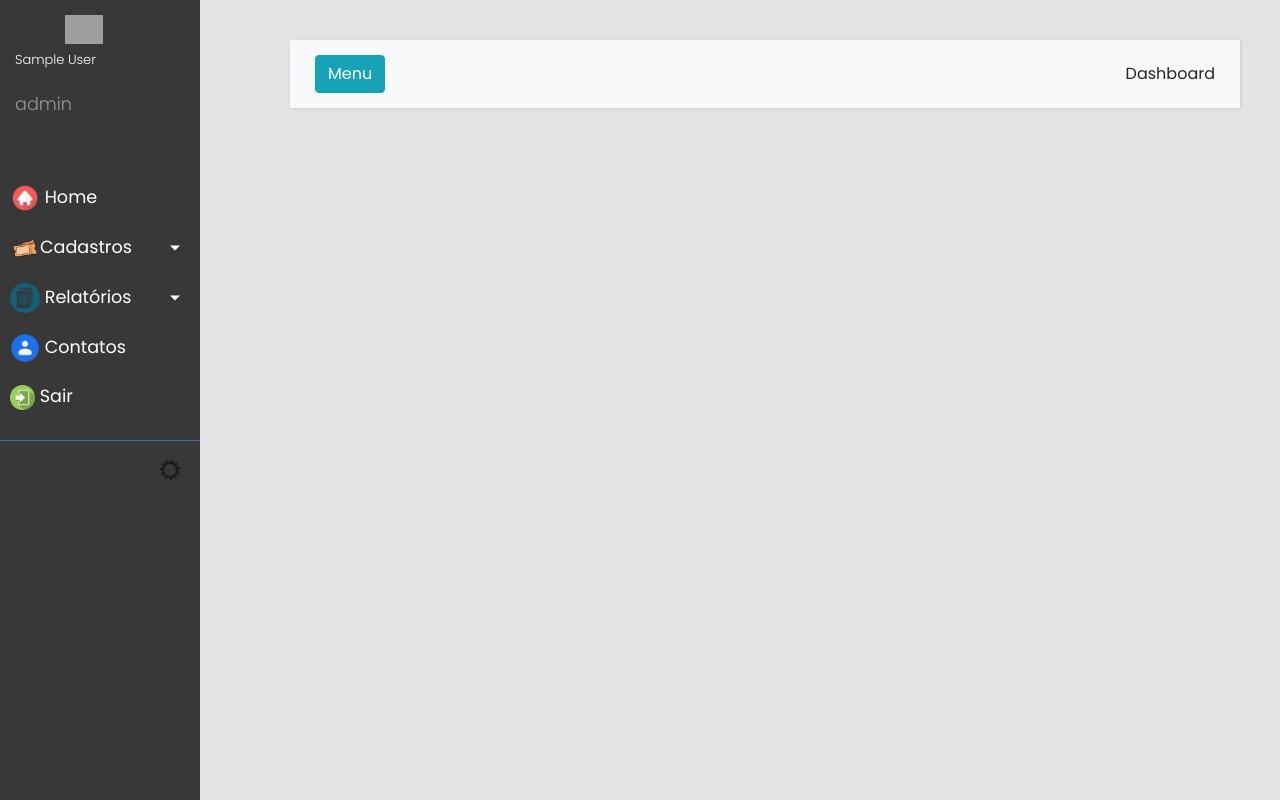
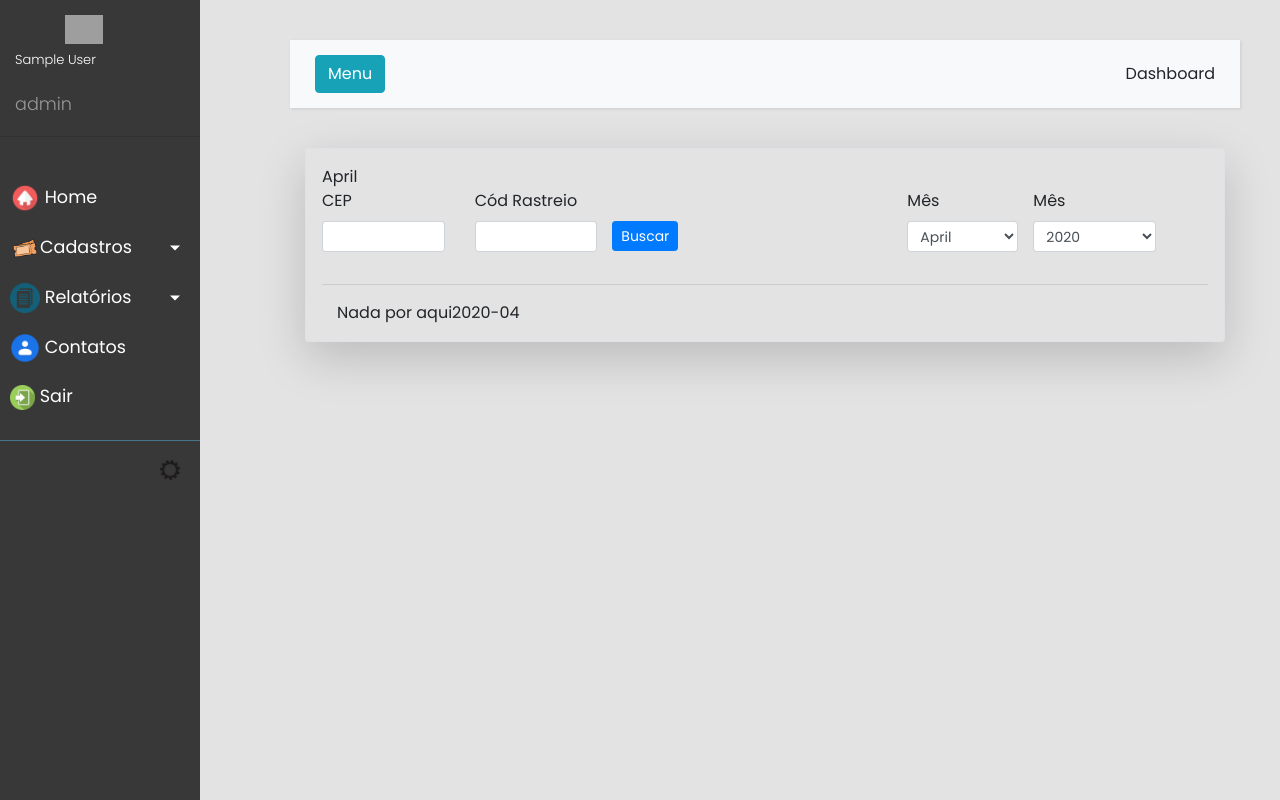
Before and after one commit to phelipell1/ControleManutencao, a PHP site: page /homepage.php in a window 1280 px wide. Run offline with PHP 8.4, Linux system fonts and the light colour scheme; the visitor is signed in with stand-in values (Sample User, id 1); tables that the repository leaves empty or names only in its code hold one stand-in row (values such as "Sample post"); some libraries are stand-ins or nearby versions; grey boxes are pictures that could not be loaded.

Commit message:
Acrescentado tabela com dados importantes da remessa, para sempre ser mostrado ao usuário.

```diff
--- a/CSS/style2.css
+++ b/CSS/style2.css
@@ -202,3 +202,7 @@
 .tx{
     margin-top: -20;
 }
+.btn-conf{
+    margin-top: 32px;
+    height: 30px;
+}
--- /dev/null
+++ b/controllers/preenche_tabela_home.php
@@ -0,0 +1,55 @@
+<?php
+    require_once('../Connections/Conexao.php');
+    $ObjDB = new DB();
+    $link = $ObjDB -> connecta_mysql();
+    setlocale(LC_TIME, 'pt_BR', 'pt_BR.utf-8', 'pt_BR.utf-8', 'portuguese');
+    date_default_timezone_set('America/Sao_Paulo');
+    $data = strftime('%Y-%m', strtotime('today'));
+    $query_busca = "select r.rms_Codigo, r.rms_dataCriacao, c.Cidade, r.rms_Rastreio, e.emp_Descricao, e.emp_CEP, d.desc_AcAbreviado from Remessas as r
+    left join Cidades as c on c.codCidade= r.rms_Codigo
+    left join Empresa as e on e.emp_Codigo = r.rms_Codigo
+    left join Destinatario as d on d.cod_Destinatario = rms_Codigo
+    where rms_dataCriacao like '%$data%'";
+
+    $resust_busca = mysqli_query($link, $query_busca);
+    $linhas = $resust_busca->num_rows;
+
+    if($resust_busca == true){
+        if($linhas <= 0){
+            echo'Nada por aqui'.$data;
+        }else{
+            echo'
+            <link rel="stylesheet" href="../bootstrap/css/bootstrap.min.css">
+            <link rel="stylesheet" href="../CSS/style2.css">
+            <table class="table table-bordered">
+                            <thead>
+                                <tr>
+                                    <th scope="col">Dt postagem</th>
+                                    <th scope="col">Aos Cuidados</th>
+                                    <th scope="col">Cidade</th>
+                                    <th scope="col">CEP</th>
+                                    <th scope="col">Cód. Rastreio</th>
+                                </tr>
+                            </thead>
+
+                        ';
+            while($reg = mysqli_fetch_array($resust_busca)){
+                echo'
+                <tbody>
+                <tr>
+                    <td scope="row">'.$reg['rms_dataCriacao'].'</td>
+                    <td scope="row">'.$reg['desc_AcAbreviado'].'</td>
+                    <td scope="row">'.$reg['Cidade'].'</td>
+                    <td scope="row">'.$reg['emp_CEP'].'</td>
+                    <td scope="row">'.$reg['rms_Rastreio'].'</td>
+
+                </tr>
+                </tbody>
+               </tale>
+                ';
+            }
+        }
+    }else{
+        echo mysqli_error($link);
+    }
+?>
--- a/forms/cadastro_manutencao.php
+++ b/forms/cadastro_manutencao.php
@@ -78,7 +78,7 @@
     })
     });
 </script>
-<div class="contaniner">
+<div class="container">
     <div class="shadow-lg p-3 mb-5 rounded border">
     <div class="alert alert-warning alert-dismissible fade show" role="alert">
         <strong>Atenção!</strong> Se for enviar Remessa para manutenção cadastrar Remessa.
--- a/views/homepage.php
+++ b/views/homepage.php
@@ -3,6 +3,10 @@
 require_once('../Connections/Conexao.php');
 $perfil_acesso = $_SESSION['userperfil'];
 $rms = isset($_GET['rms']) ? $_GET['rms'] : 0;
+//$data = date('A');
+setlocale(LC_TIME, 'pt_BR', 'pt_BR.utf-8', 'pt_BR.utf-8', 'portuguese');
+date_default_timezone_set('America/Sao_Paulo');
+$data = strftime('%B', strtotime('today'));
 $Obj = new DB();
 $link = $Obj->connecta_mysql();
 if (!isset($_SESSION['login'])) {
@@ -11,6 +15,7 @@
 ?>
 <!DOCTYPE html>
 <html>
+
 <head>
     <meta charset="utf-8">
     <meta name="viewport" content="width=device-width, initial-scale=1.0">
@@ -21,25 +26,38 @@
     <link rel="stylesheet" href="../CSS/home.css">
     <!-- Font Awesome JS -->
     <script src="../jquery/jquery-3.4.1.js"></script>
+    <script type="text/javascript" src="https://cdnjs.cloudflare.com/ajax/libs/jquery.mask/1.14.0/jquery.mask.js"></script>
+    <!--Carrega dados da tabela-->
+    <script>
+        $(document).ready(function(){
+            $.ajax({
+                    url: '../controllers/preenche_tabela_home.php',
+                    success: function(data) {
+                        $("#tbody-dados").html(data);
+                    }
+                });
+        });
+    </script>
+
     <!--Essa parte carrega as informações com base no perfil do Usuario-->
     <script>
-        $(document).ready(function(){
+        $(document).ready(function() {
             //Acesso segundo perfil do Usuário
-            var perfil = "<?echo$perfil_acesso?>";
+            var perfil = "<? echo $perfil_acesso ?>";
 
-            if(perfil == 'Suporte'){
+            if (perfil == 'Suporte') {
                 $('#btnDestinatarios').show();
                 $('#btnEmpresas').show();
                 $('#btnRemetente').show();
                 $('#SubMenuTicketOpen').show();
                 $('#bt').show();
-            }else if(perfil == 'Administrador'){
+            } else if (perfil == 'Administrador') {
                 $('#btnDestinatarios').show();
                 $('#btnEmpresas').show();
                 $('#btnRemetente').show();
                 $('#SubMenuTicketOpen').show();
                 $('#bt').show();
-            }else if(perfil == "Operador"){
+            } else if (perfil == "Operador") {
                 $('#btnDestinatarios').hide();
                 $('#btnEmpresas').hide();
                 $('#btnRemetente').hide();
@@ -47,72 +65,86 @@
                 $('#bt').show();
             }
 
-            var sts_page = "<?echo$rms?>";
-            if(sts_page == '1'){
+            var sts_page = "<? echo $rms ?>";
+            if (sts_page == '1') {
                 $.ajax({
                     url: '../forms/cadastro_manutencao.php?rms=1',
-                success:function(data) {
+                    success: function(data) {
                         $("#new-form").html(data).show();
+                        $('#dados-info').hide();
                     }
                 });
-            }else if(sts_page == '2'){
+            } else if (sts_page == '2') {
                 $.ajax({
                     url: '../forms/cadastro_remessa.php',
-                success:function(data) {
+                    success: function(data) {
                         $("#new-form").html(data).show();
+                        $('#dados-info').hide();
                     }
                 });
             }
 
             /*Deste bom em diante será configurado as funções dos botões*/
-        $('#bt').click(function(){
+            $('#bt').click(function() {
                 $.ajax({
                     url: '../forms/cadastro_manutencao.php',
-                success:function(data) {
+                    success: function(data) {
                         $("#new-form").html(data).show();
+                        $('#dados-info').hide();
                     }
                 });
             });
 
-        $('#btnRemessa').click(function(){
+            $('#btnRemessa').click(function() {
                 $.ajax({
                     url: '../forms/cadastro_remessa.php',
-                success:function(data) {
+                    success: function(data) {
                         $("#new-form").html(data).show();
+                        $('#dados-info').hide();
                     }
                 });
             });
 
-        $('#btnDestinatarios').click(function(){
+            $('#btnDestinatarios').click(function() {
                 $.ajax({
                     url: '../forms/cadastro_destinatario.php',
-                success:function(data) {
+                    success: function(data) {
                         $("#new-form").html(data).show();
+                        $('#dados-info').hide();
                     }
                 });
             });
 
-        $('#btnRemetente').click(function(){
+            $('#btnRemetente').click(function() {
                 $.ajax({
                     url: '../forms/cadastro_remetente.php',
-                success:function(data) {
+                    success: function(data) {
                         $("#new-form").html(data).show();
+                        $('#dados-info').hide();
                     }
                 });
             });
 
-        $('#btnEmpresas').click(function(){
+            $('#btnEmpresas').click(function() {
                 $.ajax({
                     url: '../forms/cadastro_empresa.php',
-                success:function(data) {
+                    success: function(data) {
                         $("#new-form").html(data).show();
+                        $('#dados-info').hide();
                     }
                 });
             });
 
         });
     </script>
+    <!--Script para mascara de input-->
+    <script>
+        $(document).ready(function() {
+            $('#txtCep').mask('99999-999');
+        });
+    </script>
 </head>
+
 <body>
     <div class="wrapper">
         <!-- Sidebar  -->
@@ -121,16 +153,16 @@
             </div>
             <div class="img-user">
                 <?
-                if($_SESSION['imagem'] == NULL){
-                    echo'<span class="span"><img class="span" src="../imagens/user.png" width="60"></span>';
-                }else{
-                    echo'<span class="span"><img class="span" src="'.$_SESSION['imagem'].'" width="38"></span>';
+                if ($_SESSION['imagem'] == NULL) {
+                    echo '<span class="span"><img class="span" src="../imagens/user.png" width="60"></span>';
+                } else {
+                    echo '<span class="span"><img class="span" src="' . $_SESSION['imagem'] . '" width="38"></span>';
                 }
                 ?>
             </div>
             <div>
-                <p class="col"><span class="sp-nome"><?echo$_SESSION['username']?></span></p>
-                <p class="col tx"><span class="tx"><?echo$_SESSION['userperfil']?></span></p>
+                <p class="col"><span class="sp-nome"><? echo $_SESSION['username'] ?></span></p>
+                <p class="col tx"><span class="tx"><? echo $_SESSION['userperfil'] ?></span></p>
             </div>
             <hr>
             <ul class="list-unstyled components">
@@ -141,7 +173,7 @@
                     <a href="#homeSubmenu" data-toggle="collapse" aria-expanded="false" class="dropdown-toggle"><img src="../imagens/ticket.png" width="30" alt="">Cadastros</a>
                     <ul class="collapse list-unstyled" id="homeSubmenu">
                         <li id="btnDestinatarios">
-                            <a href="#" >Destinatarios</a>
+                            <a href="#">Destinatarios</a>
                         </li>
                         <li id="btnEmpresas">
                             <a href="#">Empresas</a>
@@ -210,6 +242,63 @@
                 </div>
 
             </nav>
+            <div class="container" id="dados-info">
+                <div class="shadow-lg mb-5 p-3 rounded border">
+                    <form action="">
+                        <? echo $data ?>
+                        <div class="row">
+                            <div class="form-group col-2">
+                                <label for="txtCep">CEP</label>
+                                <input type="text" name="txtCep" id="txtCep" class="form-control form-control-sm">
+                            </div>
+                            <div class="form-group col-2">
+                                <label for="txtCodRastreio">Cód Rastreio</label>
+                                <input type="text" name="txtCodRastreio" id="txtCodRastreio" class="form-control form-control-sm" onkeydown="this.value = this.value.toUpperCase();" maxlength="13">
+                            </div>
+                            <div class="form-group">
+                                <button class="btn btn-primary btn-sm btn-conf">Buscar</button>
+                            </div>
+                            <div class="col-3"></div>
+                            <div class="form-group">
+                                <label for="cbm_Mes">Mês</label>
+                                <select name="cbm_Mes" id="cbm_Mes" class="form-control form-control-sm">
+                                    <option selected><? echo $data ?></option>
+                                    <option value="01">aneiro</option>
+                                    <option value="02">fevereiro</option>
+                                    <option value="03">março</option>
+                                    <option value="04">abril</option>
+                                    <option value="05">maio</option>
+                                    <option value="06">junho</option>
+                                    <option value="07">julho</option>
+                                    <option value="08">agosto</option>
+                                    <option value="09">setembro</option>
+                                    <option value="010">outubro</option>
+                                    <option value="11">novembro</option>
+                                    <option value="12">dezembro</option>
+                                </select>
+                            </div>
+                            <div class="form-group col-2">
+                                <label for="cbm_Mes">Mês</label>
+                                <select name="cbm_Mes" id="cbm_Mes" class="form-control form-control-sm">
+                                    <option value="2020">2020</option>
+                                    <option value="2021">2021</option>
+                                    <option value="2022">2022</option>
+                                    <option value="2023">2023</option>
+                                    <option value="2024">2024</option>
+                                    <option value="2025">2025</option>
+                                </select>
+                            </div>
+                        </div>
+                    </form>
+                    <hr>
+                    <div class="col">
+                        <div id="tbody-dados">
+
+                        </div>
+                    </div>
+
+                </div>
+            </div>
             <div id="new-form"></div>
             <div id="form-remessa"></div>
         </div>
@@ -221,11 +310,11 @@
     <!-- jQuery Custom Scroller CDN -->
     <script src="https://cdnjs.cloudflare.com/ajax/libs/malihu-custom-scrollbar-plugin/3.1.5/jquery.mCustomScrollbar.concat.min.js"></script>
     <script type="text/javascript">
-        $(document).ready(function () {
+        $(document).ready(function() {
             $("#sidebar").mCustomScrollbar({
                 theme: "minimal"
             });
-            $('#sidebarCollapse').on('click', function () {
+            $('#sidebarCollapse').on('click', function() {
                 $('#sidebar, #content').toggleClass('active');
                 $('.collapse.in').toggleClass('in');
                 $('a[aria-expanded=true]').attr('aria-expanded', 'true');
@@ -233,4 +322,5 @@
         });
     </script>
 </body>
+
 </html>
```
Lines whose indentation alone changed are shown as unchanged.
